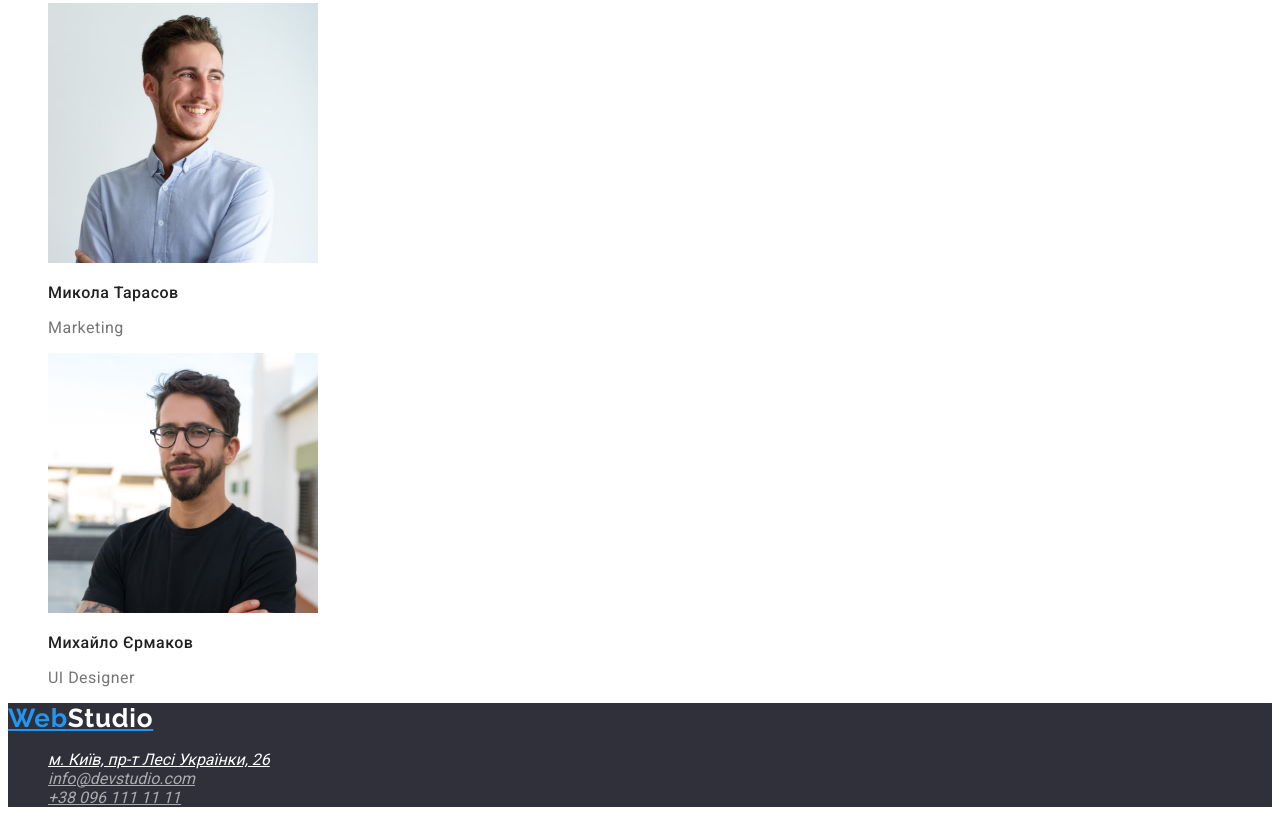
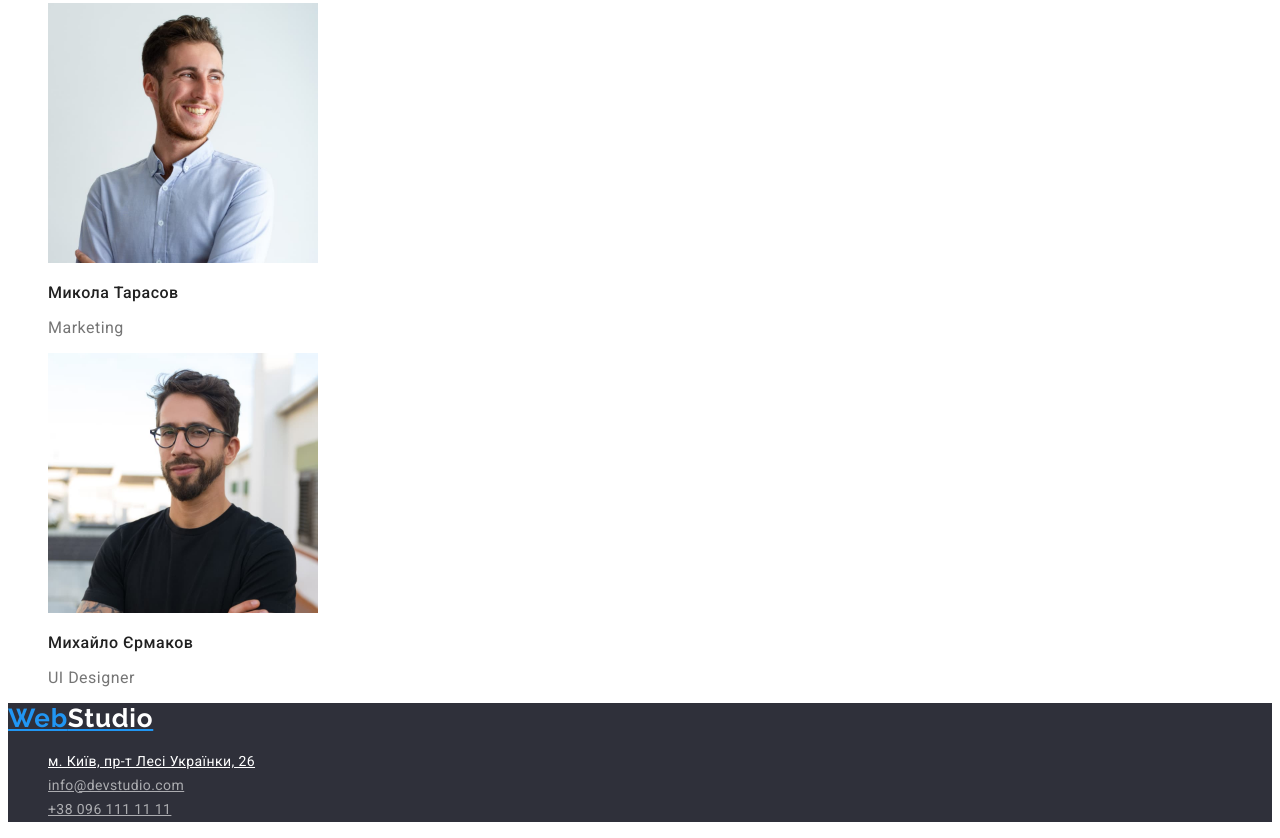
Before and after one commit to NatalisDom/goit-markup-hw-02, a plain HTML site: page index.html in a window 1280 px wide. Shown: the part 2583-3421 px from the top of the page. Drawn offline with Linux system fonts and the light colour scheme.

Commit message:
commit
contact

```diff
--- a/css/styles.css
+++ b/css/styles.css
@@ -156,9 +156,21 @@ body {
 
 .basement-link {
   color: var(--primary-white-color);
+
+  font-style: normal;
+  font-size: 14px;
+  line-height: 1.71;
+  letter-spacing: 0.03em;
 }
 .contact-link {
   color: var(--accent-contact-color);
+
+  font-style: normal;
+  font-size: 14px;
+  line-height: 1.71;
+
+
+letter-spacing: 0.03em;
 }
 .basement-link:hover,
 .basement-link:focus,
```
